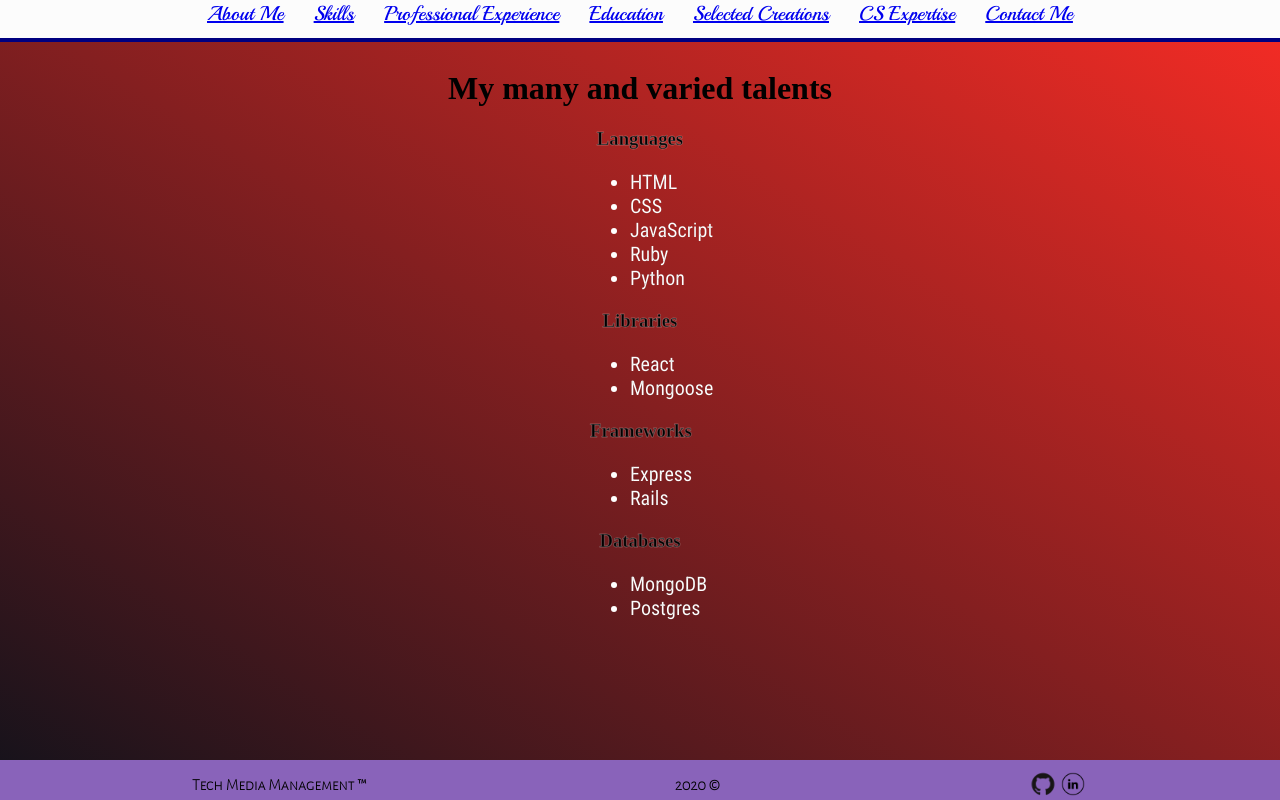
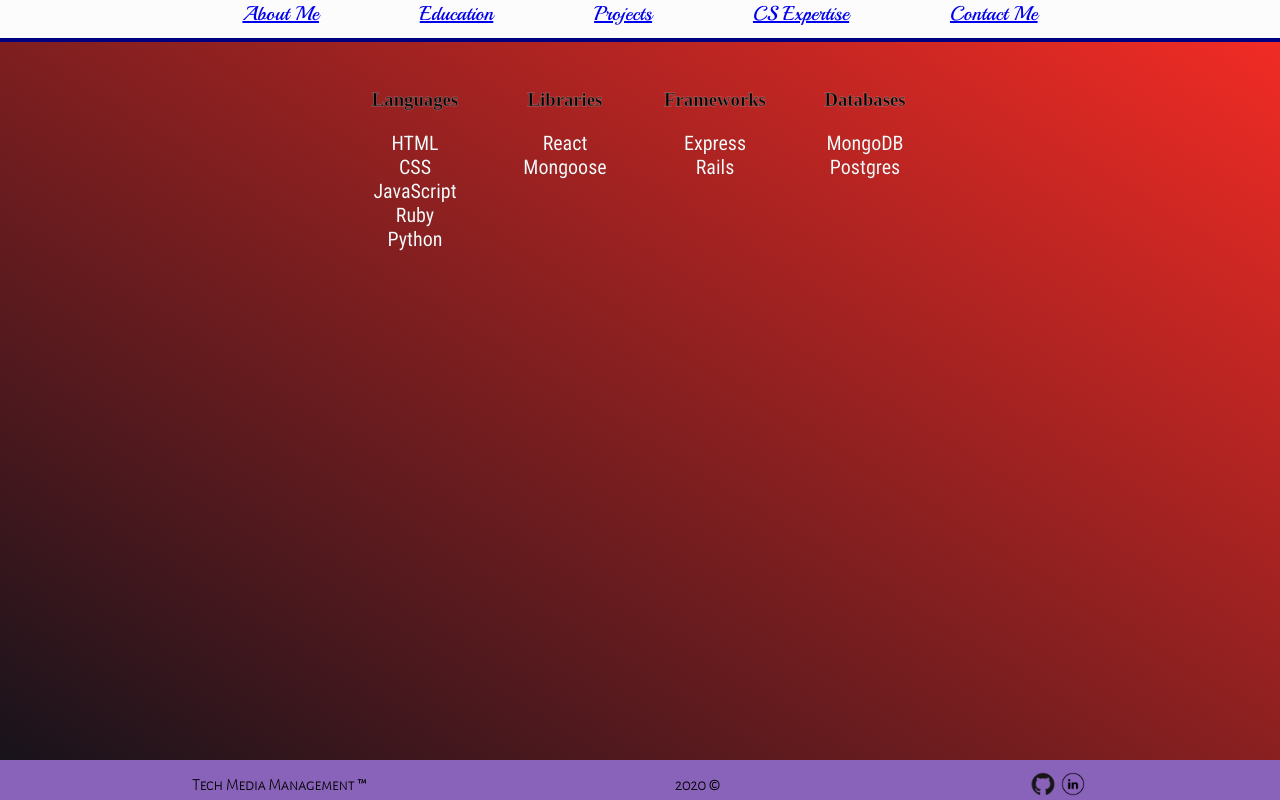
Before and after one commit to MakerMacAttack/portfolio, a React (Create React App) app: page /skills in a window 1280 px wide. Built offline with nearby package versions, Linux system fonts and the light colour scheme; a web font is replaced by a local one.

Commit message:
Update navigation, skills, experience

```diff
--- a/src/screens/About/About.jsx
+++ b/src/screens/About/About.jsx
@@ -1,5 +1,6 @@
 import React from "react";
 import { Link } from "react-router-dom";
+import Skills from "../Skills/Skills";
 import "./About.css";
 
 export default function About(props) {
@@ -27,6 +28,7 @@ export default function About(props) {
           </h3>
         </div>
       </div>
+      <Skills />
       <h3 className="sub-title">My Journey</h3>
       <p className="body-text bio">
         As a youth, I had two passions. Videography, and computer programming. I
--- a/src/screens/Skills/Skills.css
+++ b/src/screens/Skills/Skills.css
@@ -1,9 +1,18 @@
 #skillz {
   margin-left: auto;
   margin-right: auto;
-  width: 100px;
+  max-width: 600px;
+  display: grid;
+  grid-template-columns: repeat(4, 1fr);
 }
 
-#skillz > ul {
-  text-align: left;
+ul {
+  list-style-type: none;
+  padding: 0;
 }
+
+@media screen and (max-width: 750px) {
+  #skillz {
+    grid-template-columns: repeat(2, 1fr);
+  }
+}
--- a/src/screens/Skills/Skills.jsx
+++ b/src/screens/Skills/Skills.jsx
@@ -2,10 +2,18 @@ import React from "react";
 import "./Skills.css";
 
 export default function Skills(props) {
+  {
+    /* <div> */
+  }
+  {
+    /* <h1 class-name="screen-title">My many and varied talents</h1> */
+  }
+  {
+    /* </div> */
+  }
   return (
-    <div>
-      <h1 class-name="screen-title">My many and varied talents</h1>
-      <div id="skillz">
+    <div id="skillz">
+      <div>
         <h3 className="sub-title">Languages</h3>
         <ul className="body-text">
           <li>HTML</li>
@@ -14,16 +22,22 @@ export default function Skills(props) {
           <li>Ruby</li>
           <li>Python</li>
         </ul>
+      </div>
+      <div>
         <h3 className="sub-title">Libraries</h3>
         <ul className="body-text">
           <li>React</li>
           <li>Mongoose</li>
         </ul>
+      </div>
+      <div>
         <h3 className="sub-title">Frameworks</h3>
         <ul className="body-text">
           <li>Express</li>
           <li>Rails</li>
         </ul>
+      </div>
+      <div>
         <h3 className="sub-title">Databases</h3>
         <ul className="body-text">
           <li>MongoDB</li>
--- a/src/services/NavButtons.js
+++ b/src/services/NavButtons.js
@@ -3,20 +3,20 @@ const NavButtons = [
     display: "About Me",
     link: "/" // If there is an error try adding ''
   },
-  {
-    display: "Skills",
-    link: "/skills"
-  },
-  {
-    display: "Professional Experience",
-    link: "/experience"
-  },
+  // {
+  //   display: "Skills",
+  //   link: "/skills"
+  // },
+  // {
+  //   display: "Professional Experience",
+  //   link: "/experience"
+  // },
   {
     display: "Education",
     link: "/education"
   },
   {
-    display: "Selected Creations", // come up with a better word for this
+    display: "Projects",
     link: "/projects"
   },
   {
```
Also changed, not shown: 1 other file (tests, documents, lock files or other folders).
